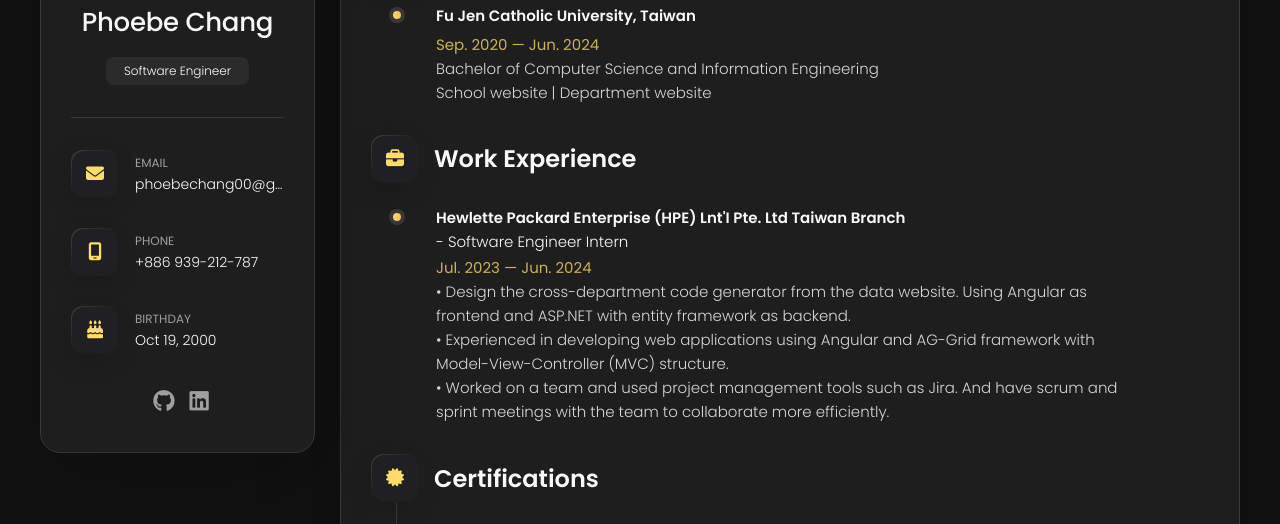
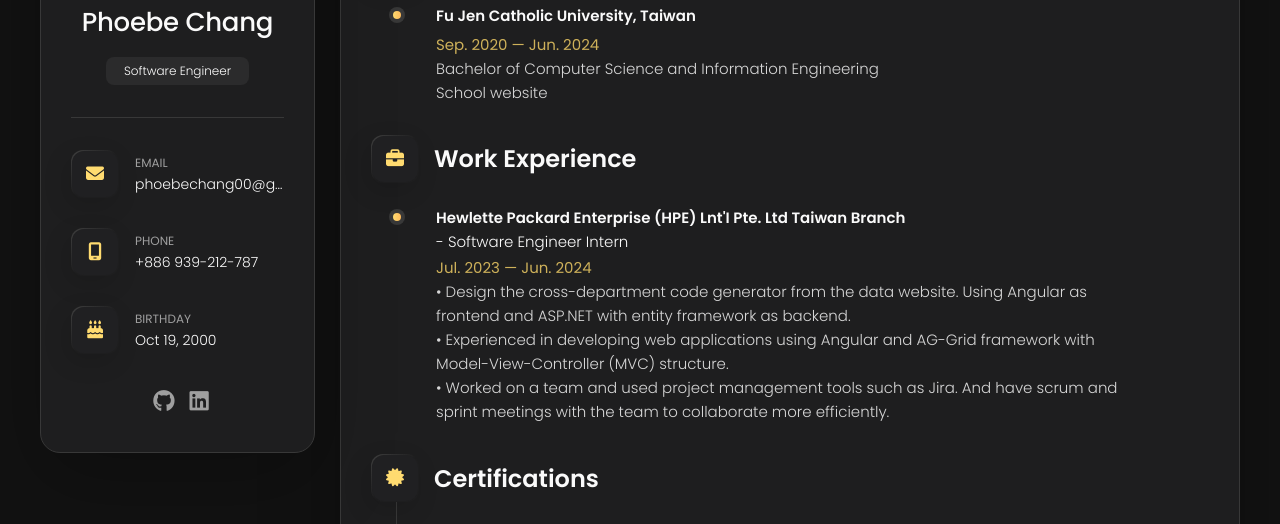
Before and after one commit to PhoebeJChang/PhoebeJChang.github.io, a plain HTML site: page index.html in a window 1280 px wide. Both pictures are taken after a click on the button "Resume". Shown: the part 256-780 px from the top of the page. Drawn offline with nearby package versions, Linux system fonts and the light colour scheme.

Commit message:
update link

```diff
--- a/index.html
+++ b/index.html
@@ -524,9 +524,12 @@
               </p>
 
               <!-- 要換一個class -->
-              <p class="timeline-text">
-                School website | Department website
-              </p>
+              <a href="https://www.fju.edu.tw/">
+                <p class="timeline-text">
+                  School website
+                </p>
+              </a>
+
 
             </li>
 
@@ -918,7 +921,7 @@
               <li class="select-item">
                 <button data-select-item>Crafts</button>
               </li>
-<!--
+              <!--
               <li class="select-item">
                 <button data-select-item>Others</button>
               </li> -->
@@ -1166,8 +1169,7 @@
                     <ion-icon name="eye-outline"></ion-icon>
                   </div>
 
-                  <img src="./assets/images/portfolio-images/others/image.png" alt="graduation project"
-                    loading="lazy">
+                  <img src="./assets/images/portfolio-images/others/image.png" alt="graduation project" loading="lazy">
                 </figure>
                 <h3 class="project-title">Graduation project</h3>
 
```
